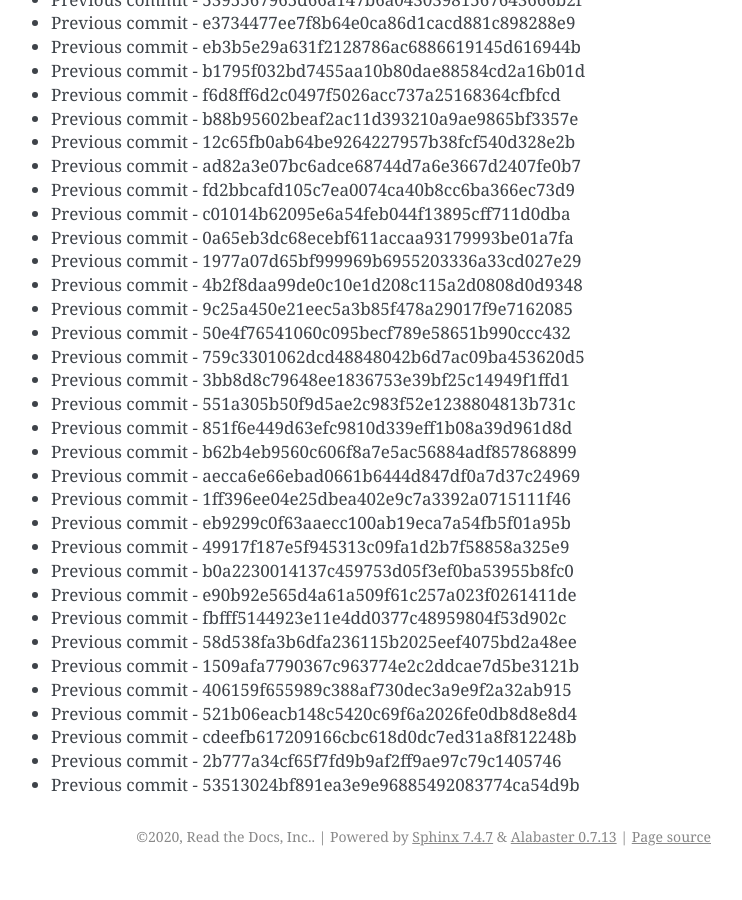
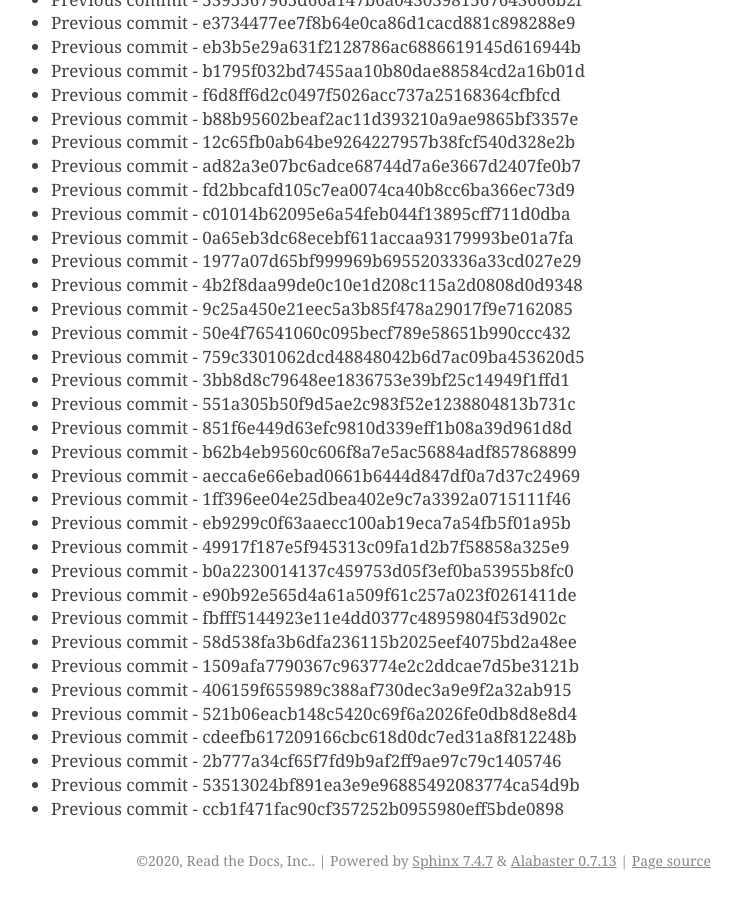
Before and after one commit to readthedocs/rtd-git-stresstest, a Sphinx documentation site: the page built from docs/updates.rst, in a window 1280 px wide and 900 px high, scrolled down 10722 px. Shown: the whole window, without its empty margins (399-1141 px from the left). Built offline with Sphinx 7.4.7, drawn with Linux system fonts in a browser that asks for light colours; before the commit the page ends 11598 px from its top, so only the background shows below that.

Commit message:
Generating commit from previous: ccb1f471fac90cf357252b0955980eff5bde0898

```diff
--- a/docs/updates.rst
+++ b/docs/updates.rst
@@ -482,3 +482,4 @@ It can be tested for any performance characteristics.
 * Previous commit - cdeefb617209166cbc618d0dc7ed31a8f812248b
 * Previous commit - 2b777a34cf65f7fd9b9af2ff9ae97c79c1405746
 * Previous commit - 53513024bf891ea3e9e96885492083774ca54d9b
+* Previous commit - ccb1f471fac90cf357252b0955980eff5bde0898
```
